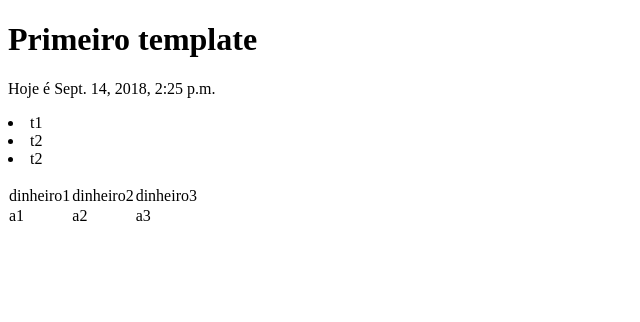
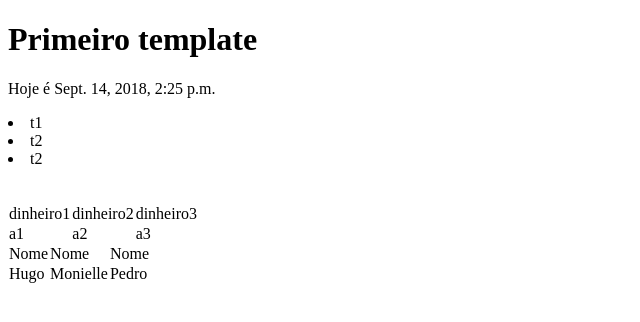
Before and after one commit to Nokard/django, a Django app: page /home/ in a window 1280 px wide. Shown: the top 322 px of the page, without its empty margins (0-640 px from the left). Run offline with Django 3.2, Linux system fonts and the light colour scheme.

Commit message:
Mudanças Hugo

```diff
--- a/contas/templates/contas/home.html
+++ b/contas/templates/contas/home.html
@@ -28,7 +28,19 @@
                 <td>{{ din }}</td>
                 {% endfor %}
             </tr>
-
+            <br>
+        </table>
+        <table style="border:1px; border-collapse:collapse;">
+            <tr>
+                <td>Nome</td>
+                <td>Nome</td>
+                <td>Nome</td>
+            </tr>
+            <tr>
+                {% for nm in nomes %}
+                <td>{{ nm }}</td>
+                {% endfor %}
+            </tr>
         </table>
 
 
--- a/contas/views.py
+++ b/contas/views.py
@@ -6,6 +6,7 @@ def home(request):
     data = {}
     data['transacoes'] = ['t1','t2','t2']
     data['dinheiro'] = ['a1','a2','a3']
+    data['nomes']=['Hugo','Monielle','Pedro']
 
     data['now'] = datetime.datetime.now()
 
```
